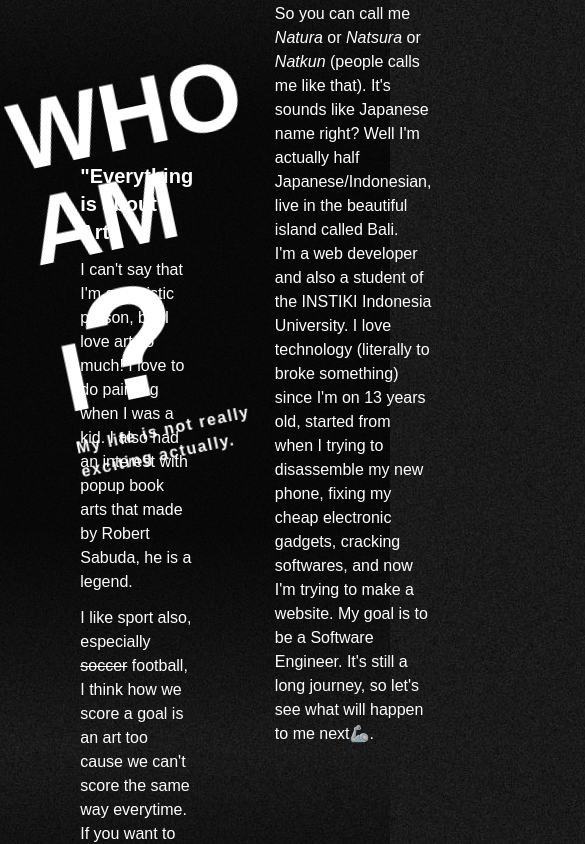
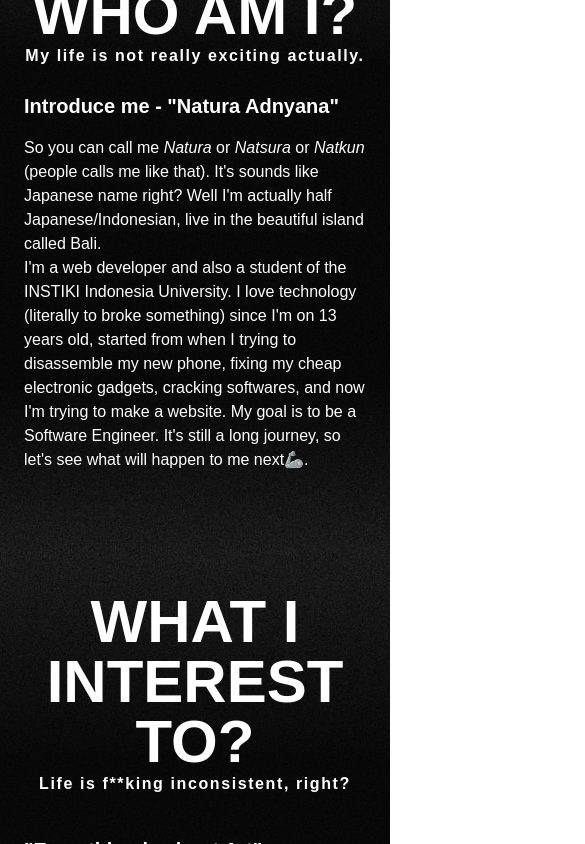
Before and after one commit to NaturaAdnyana/NaturaAdnyana.github.io, a React (Create React App) app: page / in a window 390 px wide. Shown: the part 940-1784 px from the top of the page, 585 px wide, since content can reach past the window. Built offline with nearby package versions, Linux system fonts and the light colour scheme.

Commit message:
Fix intire home to responsive

```diff
--- a/src/pages/home/InterestSection.js
+++ b/src/pages/home/InterestSection.js
@@ -4,8 +4,8 @@ function InterestSection() {
   return (
     <>
       <section className="text-white bg-shadow">
-        <article className="h-screen pr-10 flex container mx-auto w-11/12 px-6">
-          <div className="flex flex-col justify-center space-y-3 basis-1/2 p-10">
+        <article className="h-screen md:pr-10 flex flex-col md:flex-row container mx-auto md:w-11/12 px-6">
+          <div className="flex flex-col justify-center space-y-3 md:basis-1/2 md:p-10 order-2 md:order-1">
             <h3 className="text-xl font-bold">"Everything is about Art"</h3>
             <p>
               I can't say that I'm an artistic person, but I love art so much! I
@@ -36,9 +36,9 @@ function InterestSection() {
               stupid. Because technology never stop growing.
             </p>
           </div>
-          <div className="h-screen basis-1/2 pt-40 pb-32">
-            <h2 className="sticky top-40 text-gradient rotate-12 mx-auto">
-              <span className="text-8xl">WHAT I INTEREST TO?</span>
+          <div className="md:h-screen md:basis-1/2 md:pt-40 md:pb-32 order-1 md:order-2">
+            <h2 className="md:sticky md:top-40 text-gradient md:rotate-12 mx-auto text-center md:text-left py-10 md:py-0">
+              <span className="text-6xl md:text-8xl">WHAT I INTEREST TO?</span>
               <br />
               <span className="tracking-widest">
                 Life is f**king inconsistent, right?
--- a/src/pages/home/IntroSection.js
+++ b/src/pages/home/IntroSection.js
@@ -4,11 +4,11 @@ function IntroSection() {
   return (
     <>
       <section className="text-white bg-shadow" id="intro">
-        <article className="h-screen pr-14 flex container mx-auto w-11/12 px-6">
-          <div className="h-screen basis-1/2 pt-40 pb-52">
-            <h2 className="sticky top-40 text-gradient -rotate-12 mx-auto">
-              <span className="text-8xl">
-                WHO AM I<span className="text-10xl">?</span>
+        <article className="md:h-screen md:pr-14 flex flex-col md:flex-row container mx-auto md:w-11/12 px-6 py-20 md:py-0">
+          <div className="md:h-screen md:basis-1/2 md:pt-40 pb-6 md:pb-52">
+            <h2 className="md:sticky md:top-40 text-gradient md:-rotate-12 mx-auto text-center md:text-left">
+              <span className="text-6xl md:text-8xl">
+                WHO AM I<span className="md:text-10xl">?</span>
               </span>
               <br />
               <span className="tracking-widest">
@@ -16,11 +16,11 @@ function IntroSection() {
               </span>
             </h2>
           </div>
-          <div className="flex flex-col justify-center space-y-3 basis-1/2">
+          <div className="flex flex-col justify-center md:space-y-3 md:basis-1/2">
             <h3 className="text-xl font-bold">
-              Introduce me - "Natura Adnyana" 20yo
+              Introduce me - "Natura Adnyana"
             </h3>
-            <p>
+            <p className="mt-4">
               So you can call me <i>Natura</i> or <i>Natsura</i> or {"  "}
               <i>Natkun</i> (people calls me like that). It's sounds like
               Japanese name right? Well I'm actually half Japanese/Indonesian,
--- a/src/pages/home/SkillsToolsSection.js
+++ b/src/pages/home/SkillsToolsSection.js
@@ -31,106 +31,106 @@ function SkillsToolsSection() {
     <>
       {/* Success is when you finally can say you bored with your things */}
       <section className="text-white bg-shadow">
-        <article className="pr-16 container mx-auto w-11/12 px-6 py-32">
+        <article className="md:pr-16 container mx-auto md:w-11/12 px-6 py-32">
           <div className="pt-2 pb-10">
             <h2 className="text-center text-gradient mx-auto">
-              <span className="text-8xl">SKILLS & TOOLS</span>
+              <span className="text-5xl md:text-8xl">SKILLS & TOOLS</span>
               <br />
               <span className="tracking-widest">
                 Mastering tools without creativity is nothing.
               </span>
             </h2>
           </div>
-          <div className="grid grid-cols-5 gap-6">
-            <div className="p-10 rounded-md skill-card-bg shadow-inner relative overflow-hidden">
-              <div className="w-full bg-black tracking-widest -rotate-45 absolute top-3 -left-20 text-center">
+          <div className="grid grid-cols-3 md:grid-cols-5 gap-6">
+            <div className="p-5 md:p-10 rounded-md skill-card-bg shadow-inner relative overflow-hidden">
+              <div className="w-full bg-black tracking-widest -rotate-45 absolute -left-10 top-2 md:top-3 md:-left-20 text-center">
                 <span className="font-bold">Fav</span>
               </div>
               <Suspense fallback={<ImgLazyLoading />}>
                 <HtmlIcon className="w-full" />
               </Suspense>
             </div>
-            <div className="p-10 rounded-md skill-card-bg shadow-inner relative overflow-hidden">
-              <div className="w-full bg-black tracking-widest -rotate-45 absolute top-3 -left-20 text-center">
+            <div className="p-5 md:p-10 rounded-md skill-card-bg shadow-inner relative overflow-hidden">
+              <div className="w-full bg-black tracking-widest -rotate-45 absolute -left-10 top-2 md:top-3 md:-left-20 text-center">
                 <span className="font-bold">Fav</span>
               </div>
               <Suspense fallback={<ImgLazyLoading />}>
                 <CssIcon className="w-full" />
               </Suspense>
             </div>
-            <div className="p-10 rounded-md skill-card-bg shadow-inner relative overflow-hidden">
-              <div className="w-full bg-black tracking-widest -rotate-45 absolute top-3 -left-20 text-center">
+            <div className="p-5 md:p-10 rounded-md skill-card-bg shadow-inner relative overflow-hidden">
+              <div className="w-full bg-black tracking-widest -rotate-45 absolute -left-10 top-2 md:top-3 md:-left-20 text-center">
                 <span className="font-bold">Fav</span>
               </div>
               <Suspense fallback={<ImgLazyLoading />}>
                 <JsIcon className="w-full" />
               </Suspense>
             </div>
-            <div className="p-10 rounded-md skill-card-bg shadow-inner relative overflow-hidden">
+            <div className="p-5 md:p-10 rounded-md skill-card-bg shadow-inner relative overflow-hidden">
               <Suspense fallback={<ImgLazyLoading />}>
                 <PhpIcon className="w-full" />
               </Suspense>
             </div>
-            <div className="p-10 rounded-md skill-card-bg shadow-inner relative overflow-hidden">
+            <div className="p-5 md:p-10 rounded-md skill-card-bg shadow-inner relative overflow-hidden">
               <Suspense fallback={<ImgLazyLoading />}>
                 <SassIcon className="w-full" />
               </Suspense>
             </div>
-            <div className="p-10 rounded-md skill-card-bg shadow-inner relative overflow-hidden">
+            <div className="p-5 md:p-10 rounded-md skill-card-bg shadow-inner relative overflow-hidden">
               <Suspense fallback={<ImgLazyLoading />}>
                 <BootstrapIcon className="w-full" />
               </Suspense>
             </div>
-            <div className="p-10 rounded-md skill-card-bg shadow-inner relative overflow-hidden">
-              <div className="w-full bg-black tracking-widest -rotate-45 absolute top-3 -left-20 text-center">
+            <div className="p-5 md:p-10 rounded-md skill-card-bg shadow-inner relative overflow-hidden">
+              <div className="w-full bg-black tracking-widest -rotate-45 absolute -left-10 top-2 md:top-3 md:-left-20 text-center">
                 <span className="font-bold">Fav</span>
               </div>
               <Suspense fallback={<ImgLazyLoading />}>
                 <TailwindCssIcon className="w-full" />
               </Suspense>
             </div>
-            <div className="p-10 rounded-md skill-card-bg shadow-inner relative overflow-hidden">
-              <div className="w-full bg-black tracking-widest -rotate-45 absolute top-3 -left-20 text-center">
+            <div className="p-5 md:p-10 rounded-md skill-card-bg shadow-inner relative overflow-hidden">
+              <div className="w-full bg-black tracking-widest -rotate-45 absolute -left-10 top-2 md:top-3 md:-left-20 text-center">
                 <span className="font-bold">Fav</span>
               </div>
               <Suspense fallback={<ImgLazyLoading />}>
                 <ReactIcon className="w-full" />
               </Suspense>
             </div>
-            <div className="p-10 rounded-md skill-card-bg shadow-inner relative overflow-hidden">
+            <div className="p-5 md:p-10 rounded-md skill-card-bg shadow-inner relative overflow-hidden">
               <Suspense fallback={<ImgLazyLoading />}>
                 <ReduxIcon className="w-full" />
               </Suspense>
             </div>
-            <div className="p-10 rounded-md skill-card-bg shadow-inner relative overflow-hidden">
+            <div className="p-5 md:p-10 rounded-md skill-card-bg shadow-inner relative overflow-hidden">
               <Suspense fallback={<ImgLazyLoading />}>
                 <LaravelIcon className="w-full" />
               </Suspense>
             </div>
-            <div className="p-10 rounded-md skill-card-bg shadow-inner relative overflow-hidden">
-              <div className="w-full bg-black tracking-widest -rotate-45 absolute top-3 -left-20 text-center">
+            <div className="p-5 md:p-10 rounded-md skill-card-bg shadow-inner relative overflow-hidden">
+              <div className="w-full bg-black tracking-widest -rotate-45 absolute -left-10 top-2 md:top-3 md:-left-20 text-center">
                 <span className="font-bold">Fav</span>
               </div>
               <Suspense fallback={<ImgLazyLoading />}>
                 <VSCodeIcon />
               </Suspense>
             </div>
-            <div className="p-10 rounded-md skill-card-bg shadow-inner relative overflow-hidden">
+            <div className="p-5 md:p-10 rounded-md skill-card-bg shadow-inner relative overflow-hidden">
               <Suspense fallback={<ImgLazyLoading />}>
                 <GitIcon />
               </Suspense>
             </div>
-            <div className="p-10 rounded-md skill-card-bg shadow-inner relative overflow-hidden">
+            <div className="p-5 md:p-10 rounded-md skill-card-bg shadow-inner relative overflow-hidden">
               <Suspense fallback={<ImgLazyLoading />}>
                 <FigmaIcon />
               </Suspense>
             </div>
-            <div className="p-10 rounded-md skill-card-bg shadow-inner relative overflow-hidden">
+            <div className="p-5 md:p-10 rounded-md skill-card-bg shadow-inner relative overflow-hidden">
               <Suspense fallback={<ImgLazyLoading />}>
                 <PhotoshopIcon />
               </Suspense>
             </div>
-            <div className="p-10 rounded-md skill-card-bg shadow-inner relative overflow-hidden">
+            <div className="p-5 md:p-10 rounded-md skill-card-bg shadow-inner relative overflow-hidden">
               <Suspense fallback={<ImgLazyLoading />}>
                 <IllustratorIcon />
               </Suspense>
--- a/src/pages/home/index.js
+++ b/src/pages/home/index.js
@@ -32,7 +32,7 @@ function Home() {
                 height="100%"
               />
             </div>
-            <div className="flex justify-center flex-col h-screen space-y-6 mt-10 md:mt-0">
+            <div className="flex justify-center flex-col h-screen space-y-6 mt-16 md:mt-0">
               <h1 className="text-center">
                 <span className="text-6xl md:text-10xl">HI, </span>
                 <span className="text-5xl md:text-8xl">IT'S ME</span>
```
